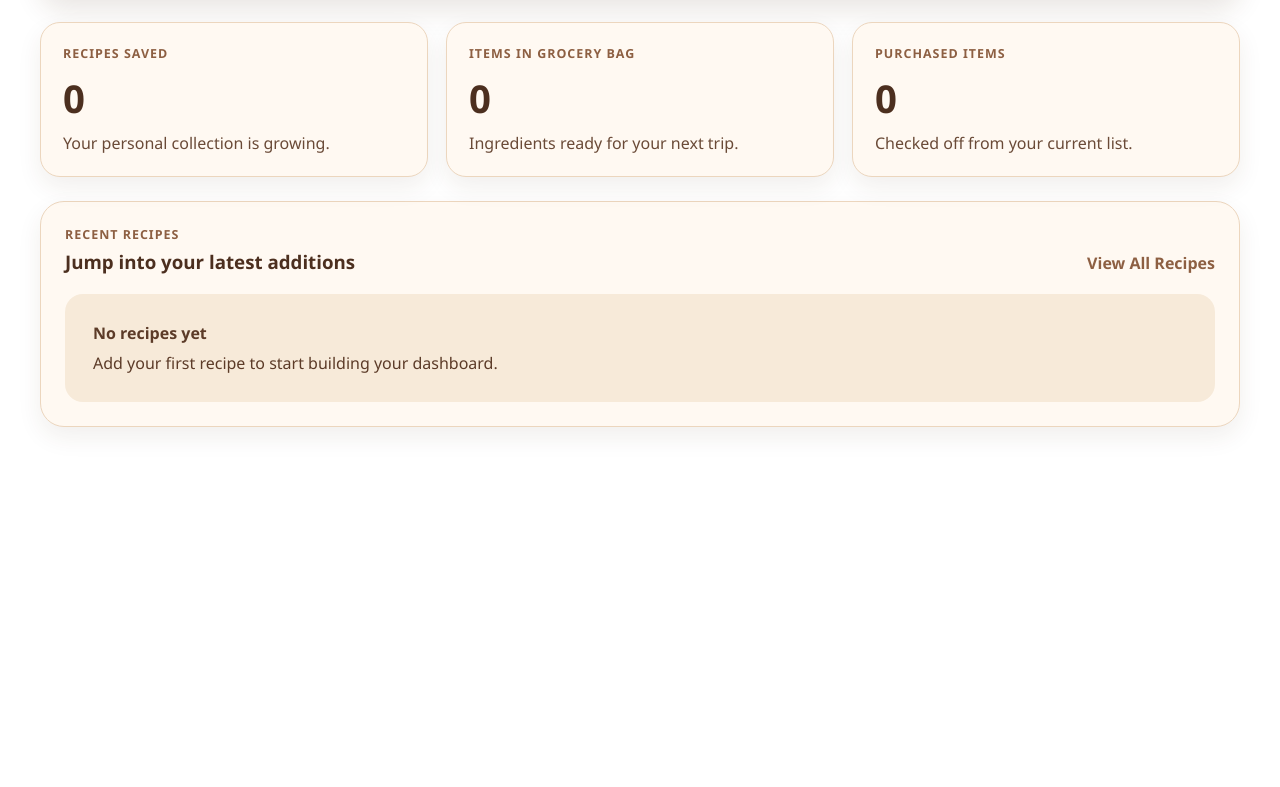
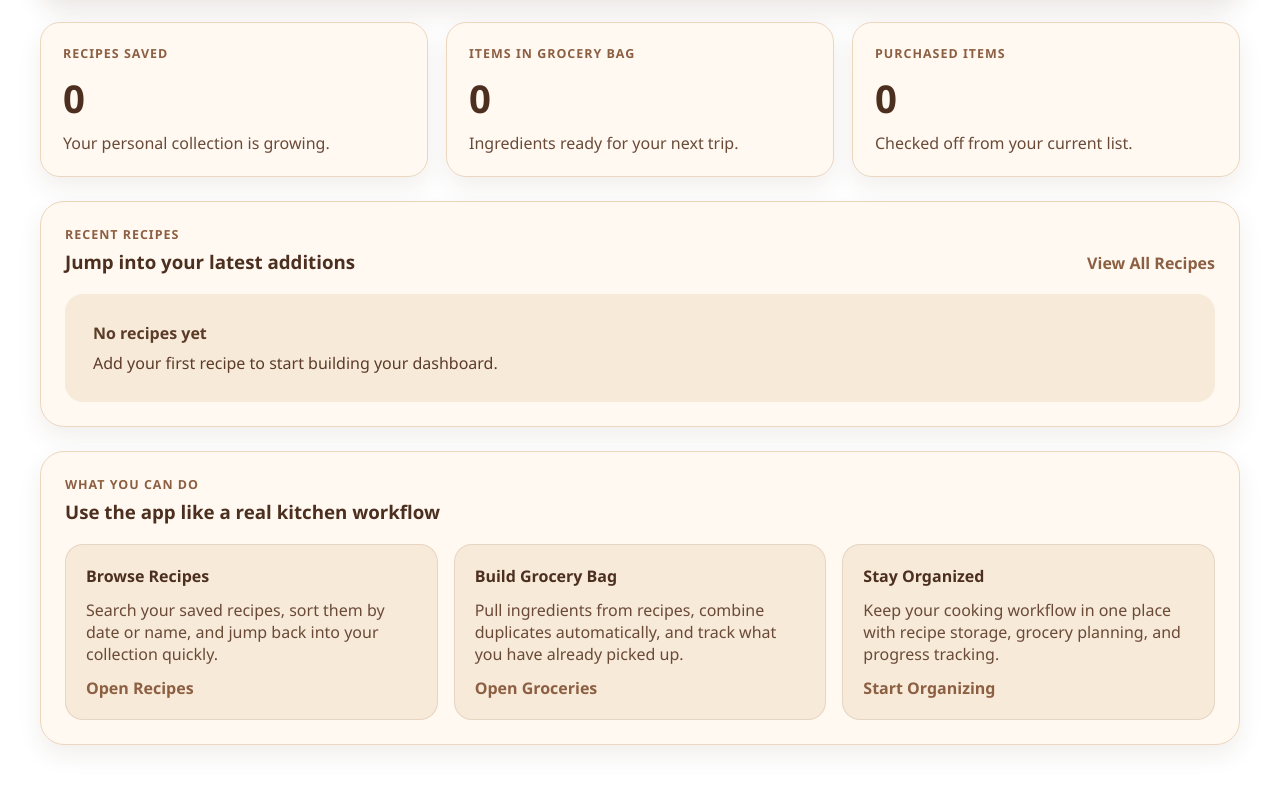
Before and after one commit to jerichomc/RecipeBook, a React (Vite) app in the folder recipe-book/: page / in a window 1280 px wide. Shown: the part 407-1194 px from the top of the page. Before the commit the page ends 890 px from the top, so only its background shows below. Built offline with nearby package versions, Linux system fonts and the light colour scheme.

Commit message:
added action cards

```diff
--- a/recipe-book/src/index.css
+++ b/recipe-book/src/index.css
@@ -769,6 +769,51 @@
   margin-bottom: 0;
 }
 
+.dashboard-actions-panel {
+    margin-top: 24px;
+    background: #fff9f2;
+    border: 1px solid #ecd6be;
+    border-radius: 24px;
+    padding: 24px;
+    box-shadow: 0 10px 24px rgba(74, 47, 31, 0.08);
+}
+
+.dashboard-actions-grid {
+    display: grid;
+    grid-template-columns: repeat(auto-fit, minmax(240px, 1fr));
+    gap: 16px;
+}
+
+.dashboard-action-card {
+  background: #f7ead9;
+  border: 1px solid rgba(141, 95, 66, 0.15);
+  border-radius: 18px;
+  padding: 20px;
+  display: flex;
+  flex-direction: column;
+  gap: 12px;
+}
+
+.dashboard-action-card h4 {
+  margin: 0;
+  color: #4c2f1f;
+}
+
+.dashboard-action-card p {
+  margin: 0;
+  color: #6a4a37;
+  flex: 1;
+}
+
+.dashboard-card-link {
+  text-decoration: none;
+  color: #8d5f42;
+  font-weight: 700;
+}
+
+.dashboard-card-link:hover {
+  color: #6f4a33;
+}
 
 
 @media (max-width: 768px) {
--- a/recipe-book/src/pages/App.jsx
+++ b/recipe-book/src/pages/App.jsx
@@ -100,6 +100,49 @@ function App() {
             </div>
           )}
         </section>
+        <section className="dashboard-actions-panel">
+          <div className="dashboard-preview-header">
+            <div>
+              <p className="recipes-kicker">What You Can Do</p>
+              <h3>Use the app like a real kitchen workflow</h3>
+            </div>
+          </div>
+
+          <div className="dashboard-actions-grid">
+            <article className="dashboard-action-card">
+              <h4>Browse Recipes</h4>
+              <p>
+                Search your saved recipes, sort them by date or name, and jump
+                back into your collection quickly.
+              </p>
+              <Link to="/recipes" className="dashboard-card-link">
+                Open Recipes
+              </Link>
+            </article>
+
+            <article className="dashboard-action-card">
+              <h4>Build Grocery Bag</h4>
+              <p>
+                Pull ingredients from recipes, combine duplicates automatically,
+                and track what you have already picked up.
+              </p>
+              <Link to="/groceries" className="dashboard-card-link">
+                Open Groceries
+              </Link>
+            </article>
+
+            <article className="dashboard-action-card">
+              <h4>Stay Organized</h4>
+              <p>
+                Keep your cooking workflow in one place with recipe storage,
+                grocery planning, and progress tracking.
+              </p>
+              <Link to="/recipes" className="dashboard-card-link">
+                Start Organizing
+              </Link>
+            </article>
+          </div>
+        </section>
       </main>
     </div>
   );
```
